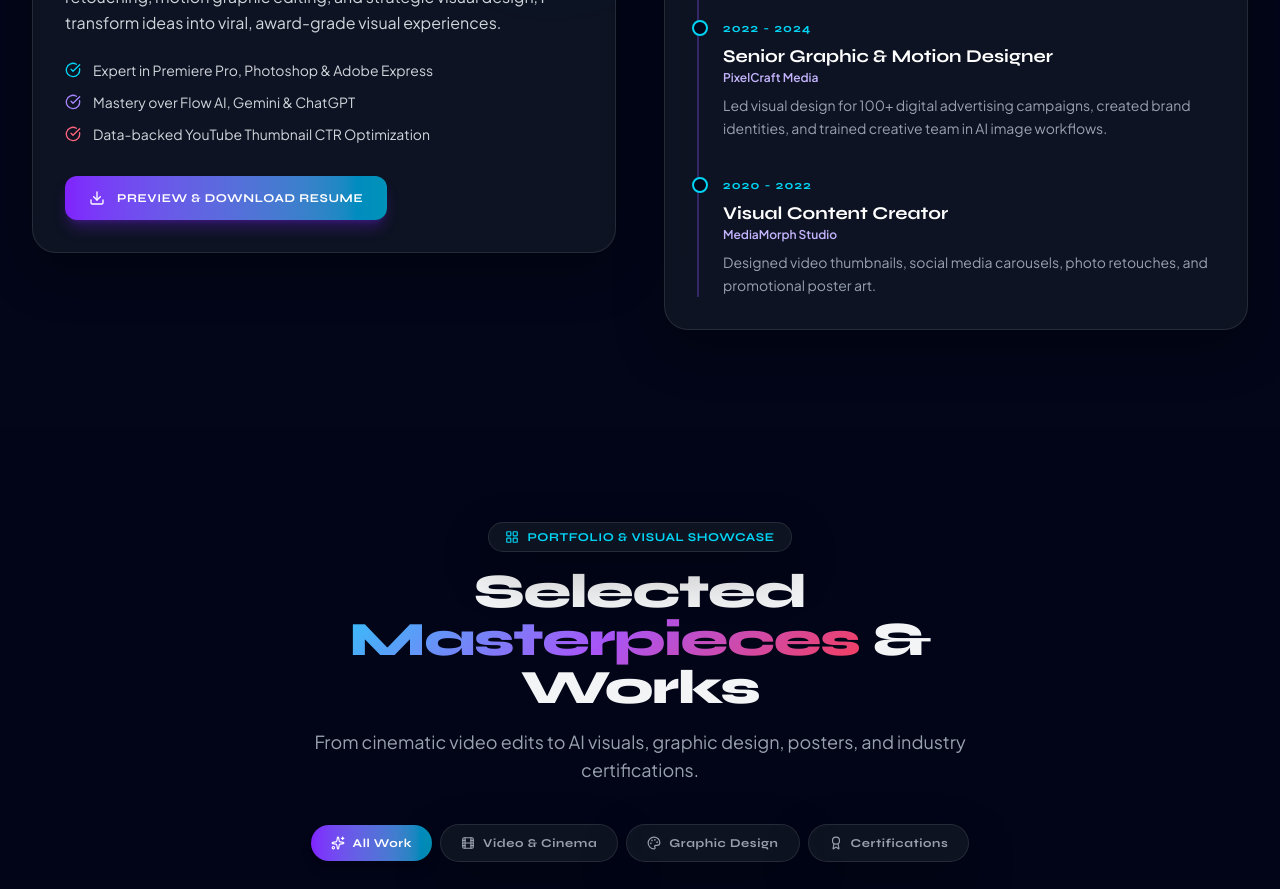
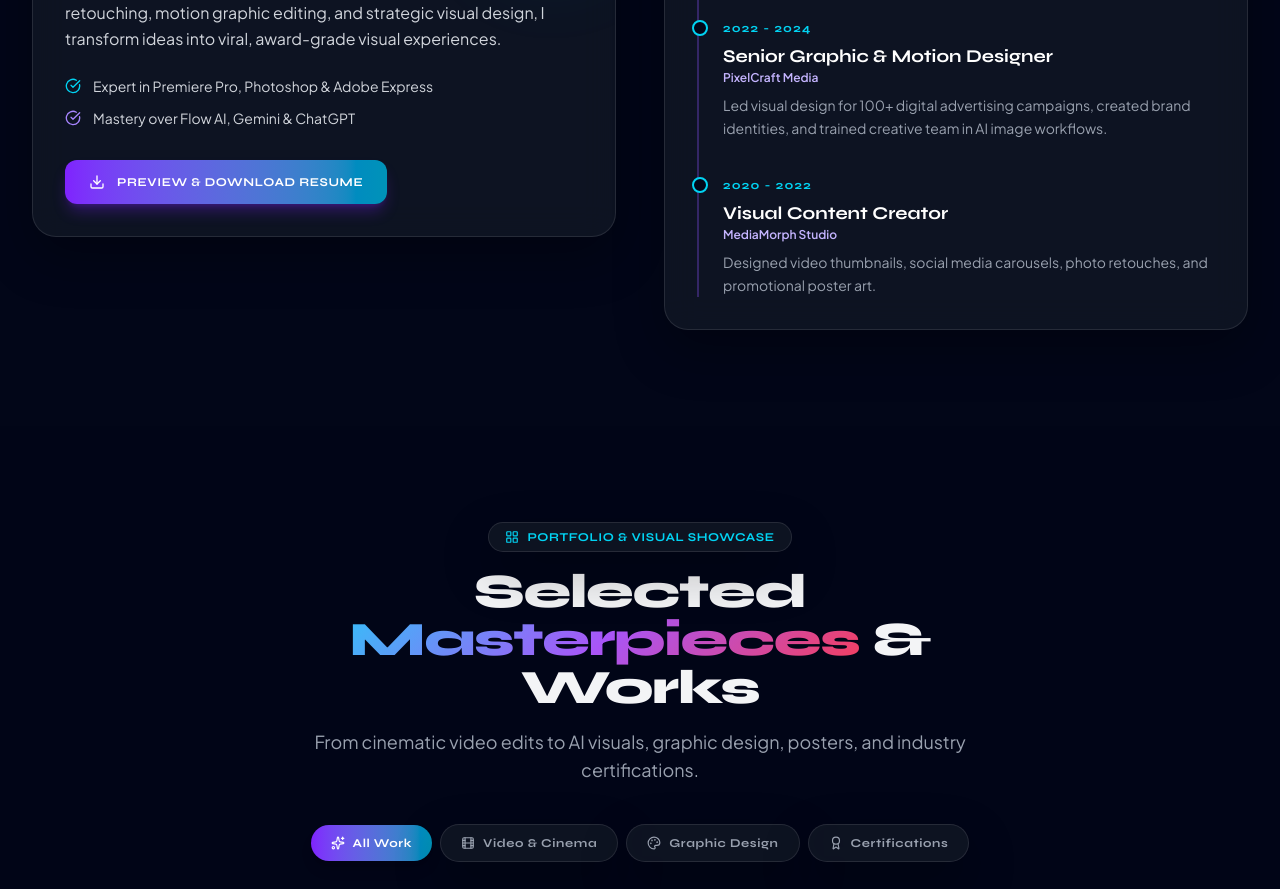
Before and after one commit to prashantyadav9956/portfolio, a React (Vite) app: page / in a window 1280 px wide. Shown: the part 1680-2569 px from the top of the page. Built offline with nearby package versions, Linux system fonts and the light colour scheme.

Commit message:
fix: remove YouTube Thumbnail CTR Optimization line, Topaz Gigapixel, and Stable Diffusion

```diff
--- a/src/components/About.jsx
+++ b/src/components/About.jsx
@@ -71,10 +71,6 @@ export default function About() {
                 <div className="flex items-center gap-3 text-sm text-gray-300">
                   <CheckCircle className="w-4 h-4 text-violet-400 shrink-0" />
                   <span>Mastery over Flow AI, Gemini & ChatGPT</span>
-                </div>
-                <div className="flex items-center gap-3 text-sm text-gray-300">
-                  <CheckCircle className="w-4 h-4 text-rose-400 shrink-0" />
-                  <span>Data-backed YouTube Thumbnail CTR Optimization</span>
                 </div>
               </div>
 
@@ -176,7 +172,7 @@ export default function About() {
 
                 <div>
                   <h4 className="font-bold font-syne text-white text-base">Software & Tools</h4>
-                  <p className="text-gray-400">CapCut (90%), Picsart (90%), VN Video Editor (90%), Adobe Express (85%), Adobe Lightroom (80%), Canva (80%), Adobe Premiere Pro (75%), Adobe Photoshop (70%), Midjourney v6, Stable Diffusion, Runway Gen-2.</p>
+                  <p className="text-gray-400">CapCut (90%), Picsart (90%), VN Video Editor (90%), Adobe Express (85%), Adobe Lightroom (80%), Canva (80%), Adobe Premiere Pro (75%), Adobe Photoshop (70%), Midjourney v6, Runway Gen-2.</p>
                 </div>
               </div>
 
--- a/src/data/portfolioData.js
+++ b/src/data/portfolioData.js
@@ -149,9 +149,7 @@ export const skillsData = {
     { name: "Flow AI", level: 95, category: "AI Creation" },
     { name: "Google Gemini & ChatGPT", level: 96, category: "AI Strategy & Copy" },
     { name: "Midjourney v6", level: 98, category: "AI Creation" },
-    { name: "Stable Diffusion / SDXL", level: 94, category: "AI Creation" },
-    { name: "Runway Gen-2 & Sora", level: 90, category: "AI Video" },
-    { name: "Topaz Gigapixel & AI Enhancers", level: 95, category: "AI Upscaling" }
+    { name: "Runway Gen-2 & Sora", level: 90, category: "AI Video" }
   ],
   creativeSuite: [
     { name: "CapCut", level: 90, category: "Mobile & Fast Video" },
```
